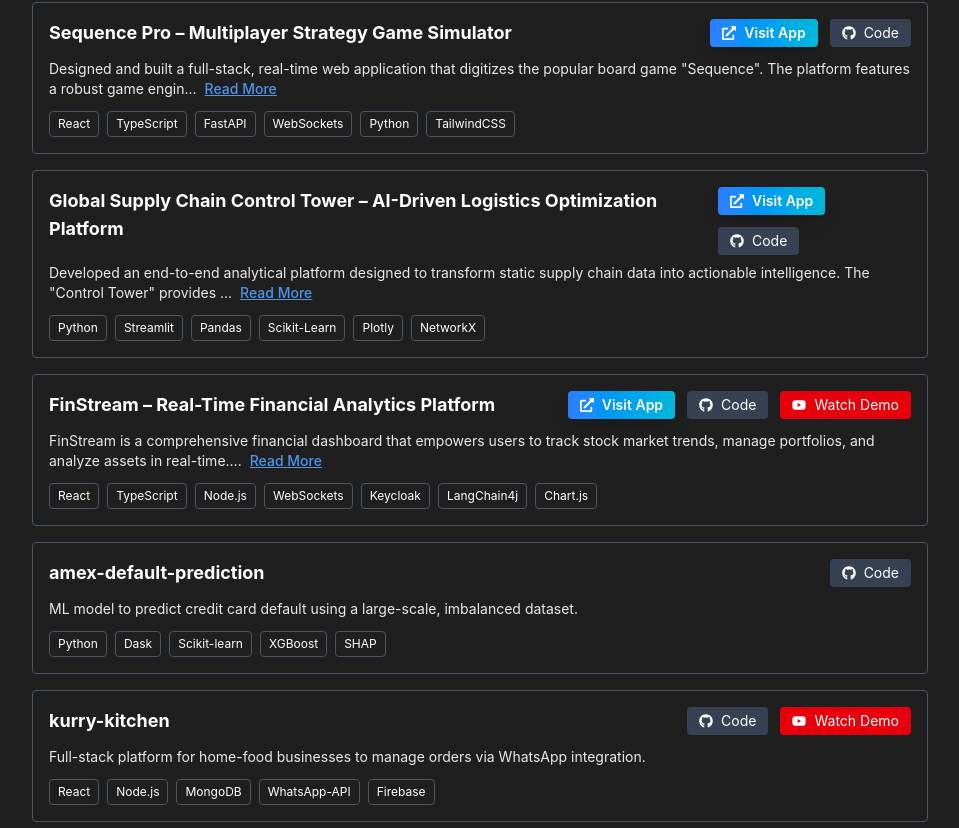
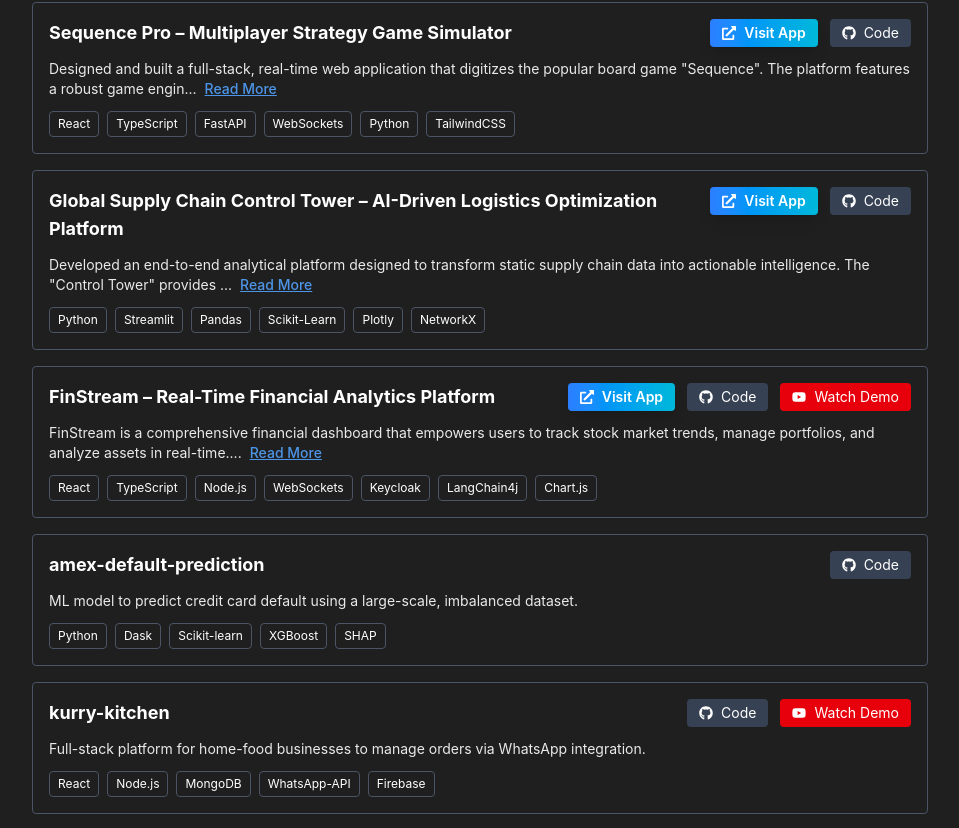
Before and after one commit to akashrane/portfolio, a Next.js app: page / in a window 1280 px wide. Shown: the part 1080-1908 px from the top of the page, without its empty margins (160-1119 px from the left). Built offline with nearby package versions, Linux system fonts and the light colour scheme.

Commit message:
Fix project buttons layout to be on the same line

```diff
--- a/components/Projects.tsx
+++ b/components/Projects.tsx
@@ -143,7 +143,7 @@
     <div className="border border-gray-600 rounded p-4 hover:border-white transition-colors bg-[#1f1f1f]">
       <div className="flex flex-col sm:flex-row justify-between items-start mb-2 gap-2">
         <h3 className="text-lg font-bold text-white mb-1">{project.name}</h3>
-        <div className="flex flex-wrap gap-3">
+        <div className="flex gap-3 shrink-0">
           {project.visitUrl && (
             <a
               href={project.visitUrl}
```
